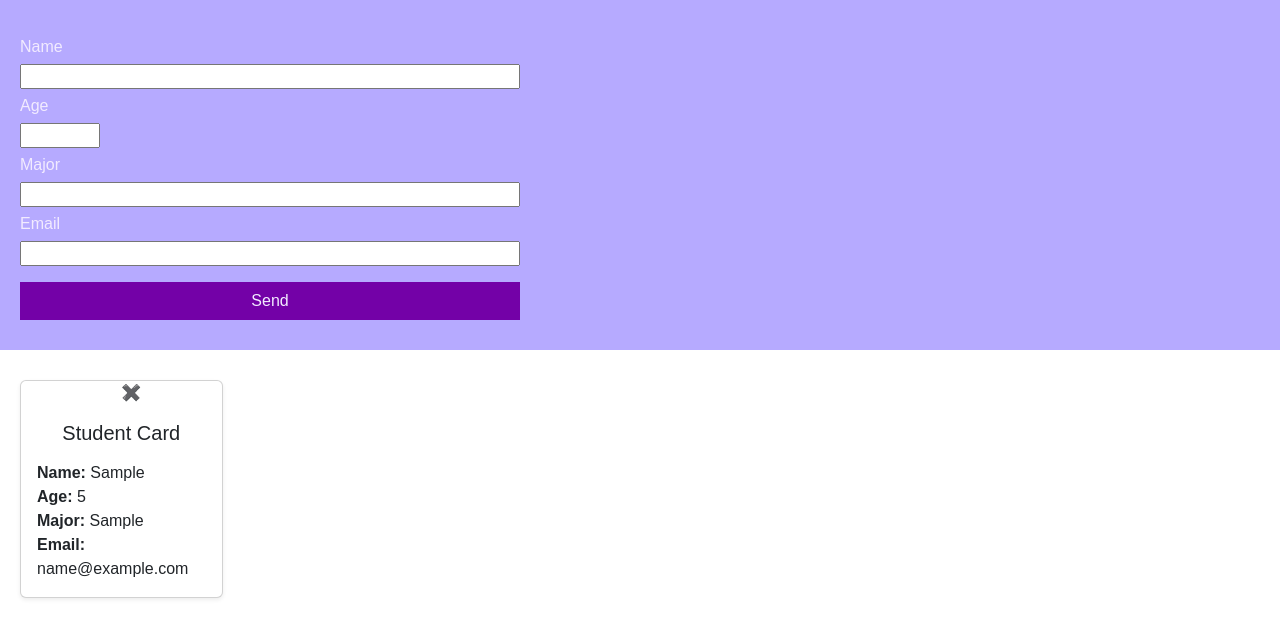
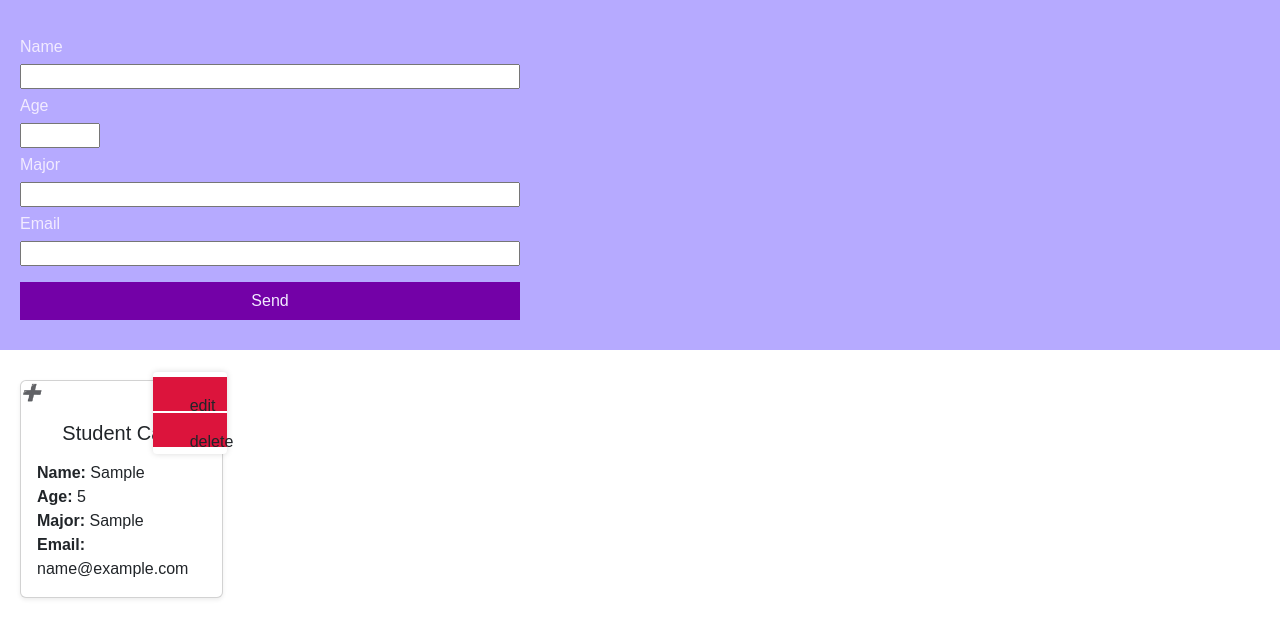
Before and after one commit to leviayelin/student-admin, a React (Vite) app in the folder students-admin/: page / in a window 1280 px wide. Both pictures are taken after typing "Sample", "5", "Sample", "name@example.com" into the empty fields and a click on the button "Send". Shown: the top 638 px of the page. Built offline with nearby package versions, Linux system fonts and the light colour scheme.

Commit message:
added card setting

```diff
--- a/students-admin/src/assets/css/StudentForm.css
+++ b/students-admin/src/assets/css/StudentForm.css
@@ -1,10 +1,49 @@
 
 /* Card  */
-.student-card > div > p{
+.student-card > div.card-body > p{
     margin-bottom:0;
 }
 
-.card-del{
+/* student Card settings  */
+.settings{
+    position:relative;
+}
+
+.settings:where(i,li){
+    cursor:pointer;
+}
+
+.student-edit-manu{
+    position:absolute;
+    list-style:none;
+    right:-5px;
+    bottom:-65px;
+    padding:5px 0;
+    background:#fff;
+    border-radius:4px;
+    transform:scale(1);
+    transform-origin:top right;
+    box-shadow:0 0 6px rgba(0,0,0,0.15);
+    z-index:10;
+    transition:transform 0.2s ease;
+}
+
+.student-edit-manu > li{
+    background:crimson;
+    height:25px;
+    font-size:16px;
+    margin-bottom:2px;
+    padding:17px 15px;
+    justify-content: flex-start;
+    cursor:pointer;
+}
+
+.student-edit-menu.show{
+    transform:scale(1);
+}
+
+.card-del,
+.card-edit{
     margin:0 50%;
     cursor:pointer;
     display:inline-block;
--- a/students-admin/src/components/Card.jsx
+++ b/students-admin/src/components/Card.jsx
@@ -4,9 +4,18 @@ import {useState} from 'react'
 // Components section
 export default function Card({id,name,age,major,email,onDelete}){
 
+    /*
+        continue on the setting edit/delete section
+    */
     return(
         <div id={id} className="card shadow-sm student-card">
-            <span className="card-del" onClick={()=>onDelete(id)}>✖️</span>
+            <div className="settings">
+                <i className="uil uil-ellipsis-h">➕</i>
+                <ul className="student-edit-manu">
+                    <li><span className="card-edit">edit</span></li>
+                    <li><span className="card-del" onClick={()=>onDelete(id)}>delete</span></li>
+                </ul>
+            </div>
             <div className="card-body">
                 <h5 className="card-title text-center mb-3">Student Card</h5>
                 <p className="card-text"><strong>Name:</strong> {name}</p>
```
